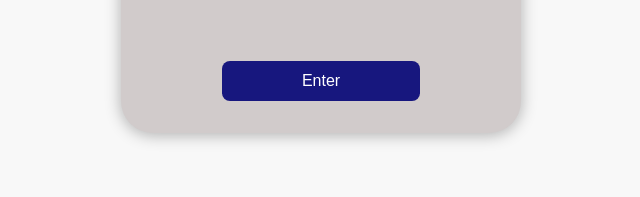
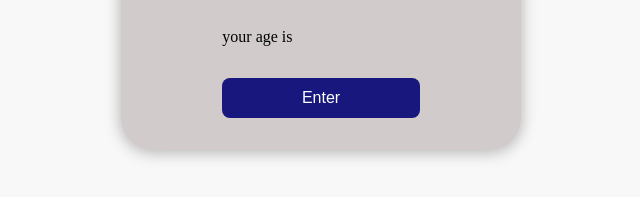
Before and after one commit to MuhammadAwais331/codeAlpha-age-calculator, a plain HTML site: page index.html in a window 1280 px wide. Shown: the part 415-612 px from the top of the page, without its empty margins (319-959 px from the left). Drawn offline with Linux system fonts and the light colour scheme.

Commit message:
Update index.html

```diff
--- a/index.html
+++ b/index.html
@@ -18,7 +18,7 @@
             </div>
 
             <div class="class">
-                <p id="p2"></p>
+                <p id="p2">your age is </p>
             </div>
             <button id="btn">Enter</button>
         </div>
```
